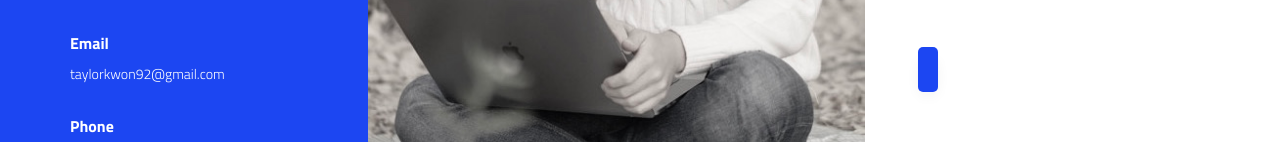
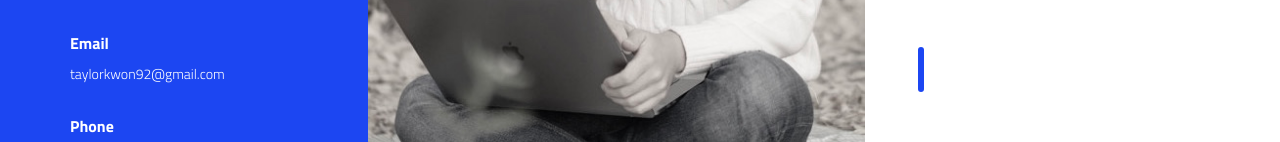
Before and after one commit to Wanderlust-sol/self-introduction, a plain HTML site: page index.html in a window 1280 px wide. Shown: the part 594-736 px from the top of the page. Drawn offline with Linux system fonts and the light colour scheme.

Commit message:
Update styles.css

```diff
--- a/css/styles.css
+++ b/css/styles.css
@@ -79,7 +79,6 @@ body {
     0 -6px 16px -6px rgba(0, 0, 0, 0.025);
   margin-right: 630px;
   padding: 12px 3px;
-  padding: 12px 10px;
   background-color: #1c46f2;
   cursor: pointer;
   border-radius: 5px;
```
